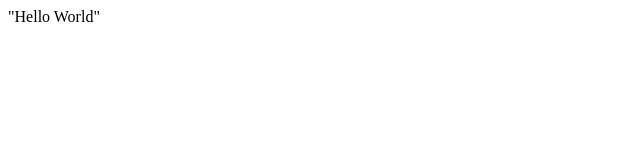
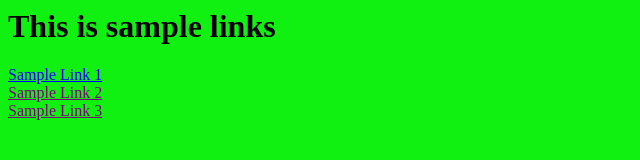
Before and after one commit to ianlouiedevera92/ianlouiedevera92.github.io, a plain HTML site: page index.html in a window 1280 px wide. Shown: the whole page, without its empty margins (0-640 px from the left). Drawn offline with Linux system fonts and the light colour scheme.

Commit message:
added html formatting tags

```diff
--- a/index.html
+++ b/index.html
@@ -1,5 +1,9 @@
 <html>
-	<body>
-		"Hello World"
-	</body>
+	<head><title>Body Attributes</title></head>
+		<body bgcolor="11f111" link="blue" vlink="purple" alink="red">
+			<h1>This is sample links</h1>
+			<a href="index.htm">Sample Link 1</a><br>
+			<a href="">Sample Link 2</a><br>
+			<a href="">Sample Link 3</a>
+		</body>
 </html>
```
